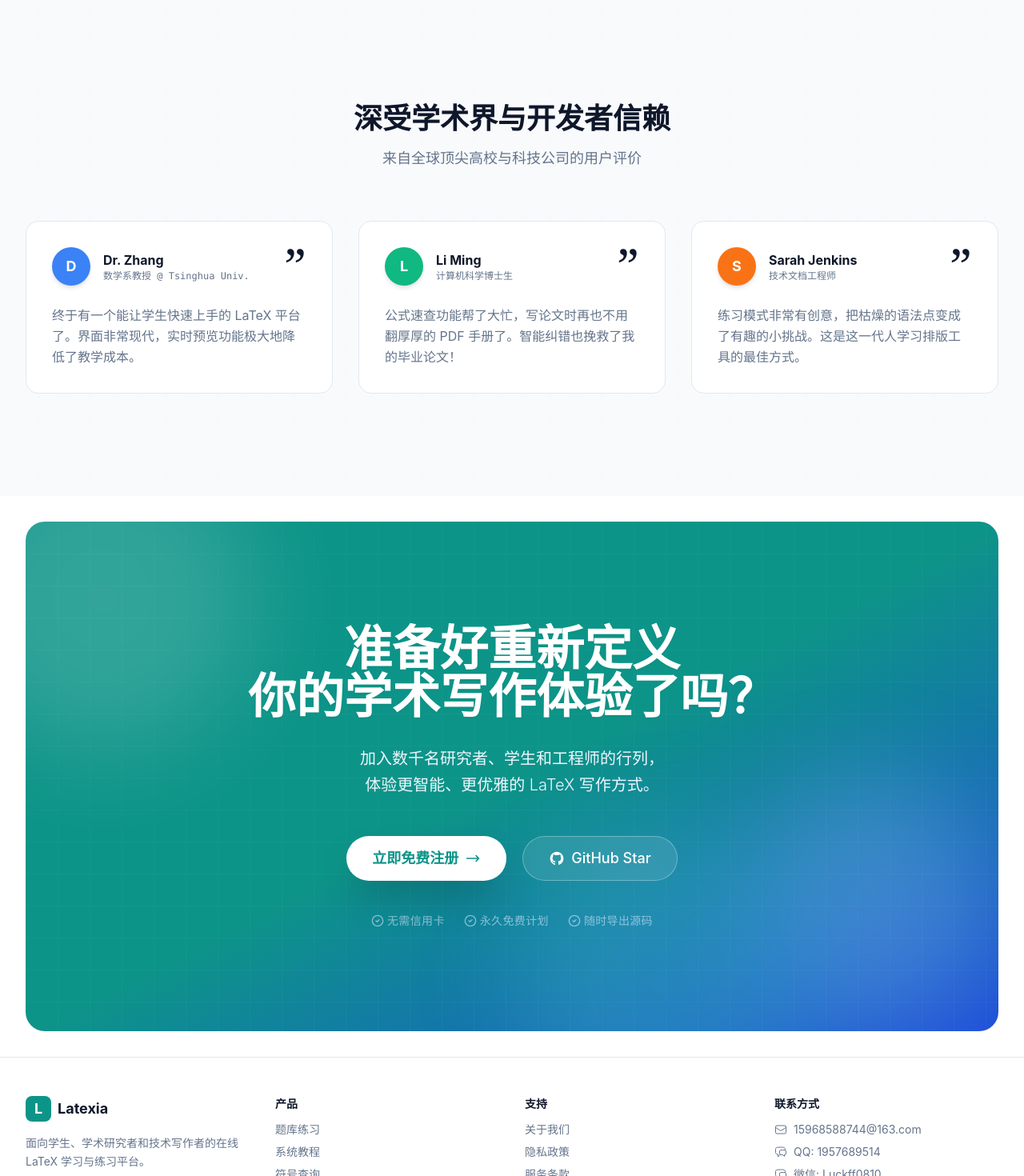
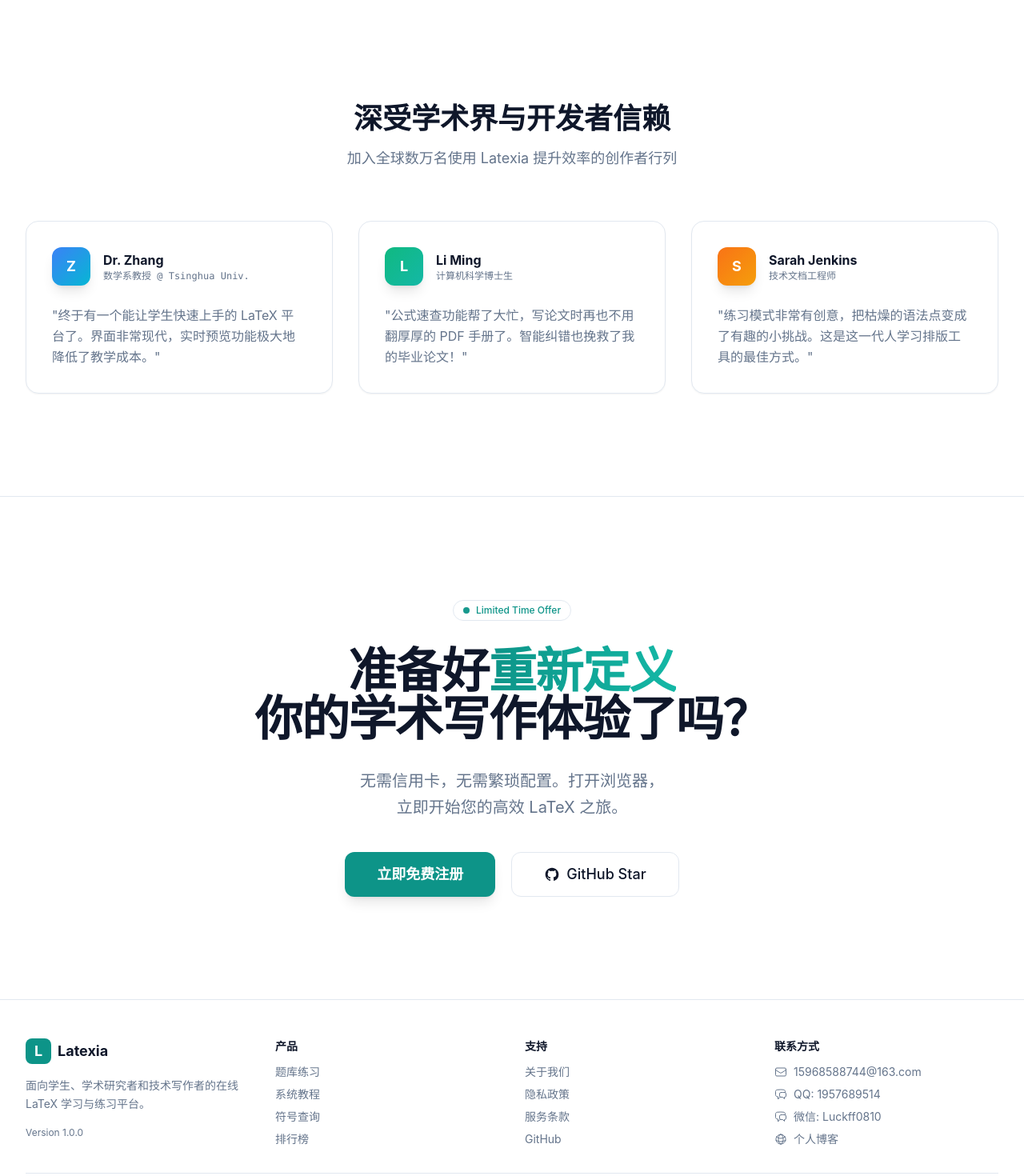
Before and after one commit to Auroral0810/LaTexia, a Next.js app in the folder apps/web/: page / in a window 1280 px wide. Shown: the part 2120-3590 px from the top of the page at 80% size. Built offline with nearby package versions, Linux system fonts and the light colour scheme.

Commit message:
feat: 统一并优化了首页推荐语和最终行动号召区域的样式与文案

```diff
--- a/apps/web/src/app/page.tsx
+++ b/apps/web/src/app/page.tsx
@@ -275,18 +275,18 @@ export default function HomePage() {
           </div>
         </section>
 
-        {/* --- 5. Testimonials (Redesigned) --- */}
-        <section className="py-24 lg:py-32 bg-slate-50 dark:bg-black/20 relative overflow-hidden">
-           {/* Background Pattern */}
-          <div className="absolute inset-0 opacity-[0.03]" style={{ backgroundImage: 'radial-gradient(#444 1px, transparent 1px)', backgroundSize: '32px 32px' }}></div>
+        {/* --- 5. Testimonials (Unified Style) --- */}
+        <section className="py-24 lg:py-32 relative overflow-hidden">
+          {/* Subtle background connection */}
+          <div className="absolute top-0 left-1/2 -translate-x-1/2 w-full h-full bg-[radial-gradient(ellipse_at_top,_var(--tw-gradient-stops))] from-primary/5 via-background to-background -z-10"></div>
 
-          <div className="container relative z-10">
+          <div className="container">
             <div className="text-center max-w-2xl mx-auto mb-16">
               <h2 className="font-heading text-3xl font-bold sm:text-4xl mb-4">
                 深受学术界与开发者信赖
               </h2>
               <p className="text-lg text-muted-foreground">
-                来自全球顶尖高校与科技公司的用户评价
+                加入全球数万名使用 Latexia 提升效率的创作者行列
               </p>
             </div>
 
@@ -296,27 +296,28 @@ export default function HomePage() {
                   name: 'Dr. Zhang',
                   role: '数学系教授 @ Tsinghua Univ.',
                   content: '终于有一个能让学生快速上手的 LaTeX 平台了。界面非常现代，实时预览功能极大地降低了教学成本。',
-                  avatarColor: 'bg-blue-500'
+                  initial: 'Z',
+                  gradient: 'from-blue-500 to-cyan-500'
                 },
                 {
                   name: 'Li Ming',
                   role: '计算机科学博士生',
                   content: '公式速查功能帮了大忙，写论文时再也不用翻厚厚的 PDF 手册了。智能纠错也挽救了我的毕业论文！',
-                  avatarColor: 'bg-emerald-500'
+                  initial: 'L',
+                  gradient: 'from-emerald-500 to-teal-500'
                 },
                 {
                   name: 'Sarah Jenkins',
                   role: '技术文档工程师',
                   content: '练习模式非常有创意，把枯燥的语法点变成了有趣的小挑战。这是这一代人学习排版工具的最佳方式。',
-                  avatarColor: 'bg-orange-500'
+                  initial: 'S',
+                  gradient: 'from-orange-500 to-amber-500'
                 }
               ].map((item, i) => (
-                <div key={i} className="group relative bg-background border border-border rounded-2xl p-8 hover:shadow-xl hover:-translate-y-1 transition-all duration-300">
-                  <div className="absolute top-6 right-8 text-6xl text-primary/10 font-serif leading-none select-none">”</div>
-
-                  <div className="flex items-center gap-4 mb-6 relative z-10">
-                    <div className={`w-12 h-12 rounded-full ${item.avatarColor} text-white flex items-center justify-center font-bold text-lg shadow-md`}>
-                      {item.name.charAt(0)}
+                <div key={i} className="group relative bg-card border border-border/50 rounded-2xl p-8 shadow-sm hover:shadow-lg hover:-translate-y-1 transition-all duration-300">
+                  <div className="flex items-center gap-4 mb-6">
+                    <div className={`w-12 h-12 rounded-xl bg-gradient-to-br ${item.gradient} text-white flex items-center justify-center font-bold text-lg shadow-lg shadow-primary/10`}>
+                      {item.initial}
                     </div>
                     <div>
                       <div className="font-bold text-foreground">{item.name}</div>
@@ -324,8 +325,8 @@ export default function HomePage() {
                     </div>
                   </div>
 
-                  <p className="text-muted-foreground leading-relaxed relative z-10">
-                    {item.content}
+                  <p className="text-muted-foreground leading-relaxed">
+                    "{item.content}"
                   </p>
                 </div>
               ))}
@@ -333,49 +334,39 @@ export default function HomePage() {
           </div>
         </section>
 
-        {/* --- 6. Final CTA (Redesigned) --- */}
-        <section className="relative py-32 overflow-hidden m-4 lg:m-8 rounded-3xl">
-          <div className="absolute inset-0 bg-gradient-to-br from-primary via-teal-600 to-blue-700">
-             {/* Dynamic Background Shapes */}
-            <div className="absolute top-0 left-0 w-full h-full overflow-hidden opacity-30">
-               <div className="absolute -top-24 -left-24 w-96 h-96 bg-white rounded-full mix-blend-overlay filter blur-3xl animate-pulse" style={{ animationDuration: '4s' }}></div>
-               <div className="absolute top-1/2 right-0 w-80 h-80 bg-blue-300 rounded-full mix-blend-overlay filter blur-3xl animate-pulse" style={{ animationDelay: '1s', animationDuration: '5s' }}></div>
-               <div className="absolute -bottom-32 left-1/2 w-96 h-96 bg-teal-300 rounded-full mix-blend-overlay filter blur-3xl animate-pulse" style={{ animationDelay: '2s', animationDuration: '6s' }}></div>
-            </div>
-            {/* Grid Pattern */}
-            <div className="absolute inset-0 opacity-10" style={{ backgroundImage: 'linear-gradient(rgba(255, 255, 255, 0.3) 1px, transparent 1px), linear-gradient(90deg, rgba(255, 255, 255, 0.3) 1px, transparent 1px)', backgroundSize: '40px 40px' }}></div>
+        {/* --- 6. Final CTA (Hero Echo) --- */}
+        <section className="relative py-32 overflow-hidden border-t border-border/40">
+           {/* Background Blurs - Echoing the Hero Section */}
+          <div className="absolute inset-0 -z-10 pointer-events-none">
+            <div className="absolute bottom-0 left-1/2 -translate-x-1/2 w-[800px] h-[500px] bg-primary/10 rounded-full blur-[120px] opacity-60"></div>
           </div>
 
-          <div className="container relative z-10 text-center text-white">
-            <h2 className="text-4xl md:text-6xl font-heading font-bold mb-8 drop-shadow-sm">
-              准备好重新定义<br/>你的学术写作体验了吗？
+          <div className="container relative z-10 text-center">
+             <div className="inline-flex items-center rounded-full border border-primary/20 bg-primary/5 px-3 py-1 mb-8">
+                <span className="flex h-2 w-2 rounded-full bg-primary animate-pulse mr-2"></span>
+                <span className="text-xs font-medium text-primary">Limited Time Offer</span>
+              </div>
+
+            <h2 className="font-heading text-4xl md:text-6xl font-bold mb-8 tracking-tight">
+              准备好<span className="text-gradient bg-gradient-to-r from-primary to-teal-500">重新定义</span><br/>
+              你的学术写作体验了吗？
             </h2>
-            <p className="text-blue-50 text-xl mb-12 max-w-2xl mx-auto font-light leading-relaxed">
-              加入数千名研究者、学生和工程师的行列，<br className="hidden sm:block"/>
-              体验更智能、更优雅的 LaTeX 写作方式。
+            <p className="text-xl text-muted-foreground mb-10 max-w-2xl mx-auto leading-relaxed">
+              无需信用卡，无需繁琐配置。打开浏览器，<br className="hidden sm:block"/>
+              立即开始您的高效 LaTeX 之旅。
             </p>
 
             <div className="flex flex-col sm:flex-row gap-5 justify-center items-center">
-              <Link href="/register" className="group relative h-14 px-8 rounded-full bg-white text-primary font-bold text-lg flex items-center justify-center overflow-hidden shadow-2xl transition-all hover:scale-105 active:scale-95">
-                <span className="relative z-10 flex items-center gap-2">
-                  立即免费注册
-                  <svg className="w-5 h-5 transition-transform group-hover:translate-x-1" fill="none" viewBox="0 0 24 24" stroke="currentColor" strokeWidth={2}><path strokeLinecap="round" strokeLinejoin="round" d="M17 8l4 4m0 0l-4 4m4-4H3" /></svg>
-                </span>
-                <div className="absolute inset-0 bg-gradient-to-r from-blue-50 to-white opacity-0 group-hover:opacity-100 transition-opacity"></div>
+              <Link href="/register" className="h-14 px-10 rounded-xl bg-primary text-primary-foreground font-bold text-lg flex items-center justify-center shadow-lg shadow-primary/25 hover:shadow-primary/40 hover:-translate-y-0.5 transition-all">
+                立即免费注册
               </Link>
 
-              <a href="https://github.com/Auroral0810/LaTexia" target="_blank" className="h-14 px-8 rounded-full border border-white/30 bg-white/10 text-white font-medium text-lg flex items-center justify-center hover:bg-white/20 hover:border-white/50 transition-all backdrop-blur-md">
+              <a href="https://github.com/Auroral0810/LaTexia" target="_blank" className="h-14 px-10 rounded-xl border border-input bg-background hover:bg-accent hover:text-accent-foreground text-foreground font-medium text-lg flex items-center justify-center transition-all">
                 <span className="flex items-center gap-2">
                   <svg className="w-5 h-5" fill="currentColor" viewBox="0 0 24 24"><path fillRule="evenodd" d="M12 2C6.477 2 2 6.484 2 12.017c0 4.425 2.865 8.18 6.839 9.504.5.092.682-.217.682-.483 0-.237-.008-.868-.013-1.703-2.782.605-3.369-1.343-3.369-1.343-.454-1.158-1.11-1.466-1.11-1.466-.908-.62.069-.608.069-.608 1.003.07 1.531 1.032 1.531 1.032.892 1.53 2.341 1.088 2.91.832.092-.647.35-1.088.636-1.338-2.22-.253-4.555-1.113-4.555-4.951 0-1.093.39-1.988 1.029-2.688-.103-.253-.446-1.272.098-2.65 0 0 .84-.27 2.75 1.026A9.564 9.564 0 0112 6.844c.85.004 1.705.115 2.504.337 1.909-1.296 2.747-1.027 2.747-1.027.546 1.379.202 2.398.1 2.651.64.7 1.028 1.595 1.028 2.688 0 3.848-2.339 4.695-4.566 4.943.359.309.678.92.678 1.855 0 1.338-.012 2.419-.012 2.747 0 .268.18.58.688.482A10.019 10.019 0 0022 12.017C22 6.484 17.522 2 12 2z" clipRule="evenodd" /></svg>
                   GitHub Star
                 </span>
               </a>
-            </div>
-
-            <div className="mt-10 flex flex-wrap justify-center gap-6 text-sm text-blue-100/60 font-medium tracking-wide uppercase">
-              <span className="flex items-center gap-1"><CheckCircle2 className="w-4 h-4" /> 无需信用卡</span>
-              <span className="flex items-center gap-1"><CheckCircle2 className="w-4 h-4" /> 永久免费计划</span>
-              <span className="flex items-center gap-1"><CheckCircle2 className="w-4 h-4" /> 随时导出源码</span>
             </div>
           </div>
         </section>
```
